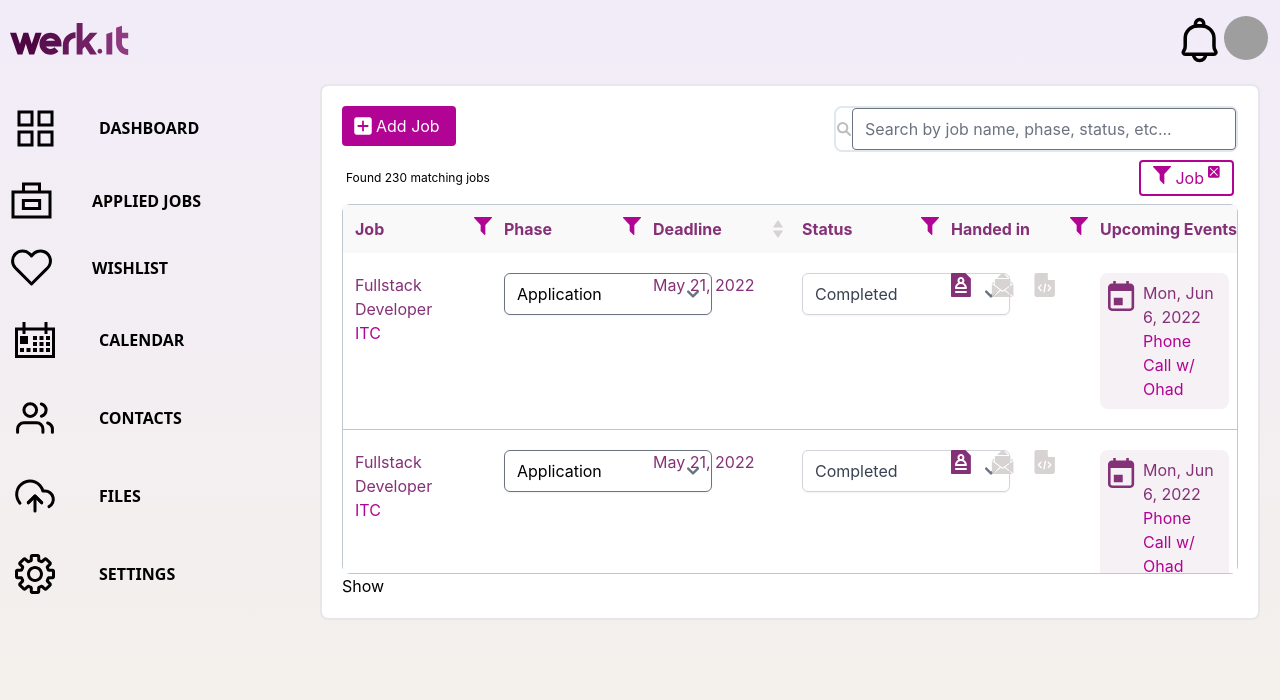
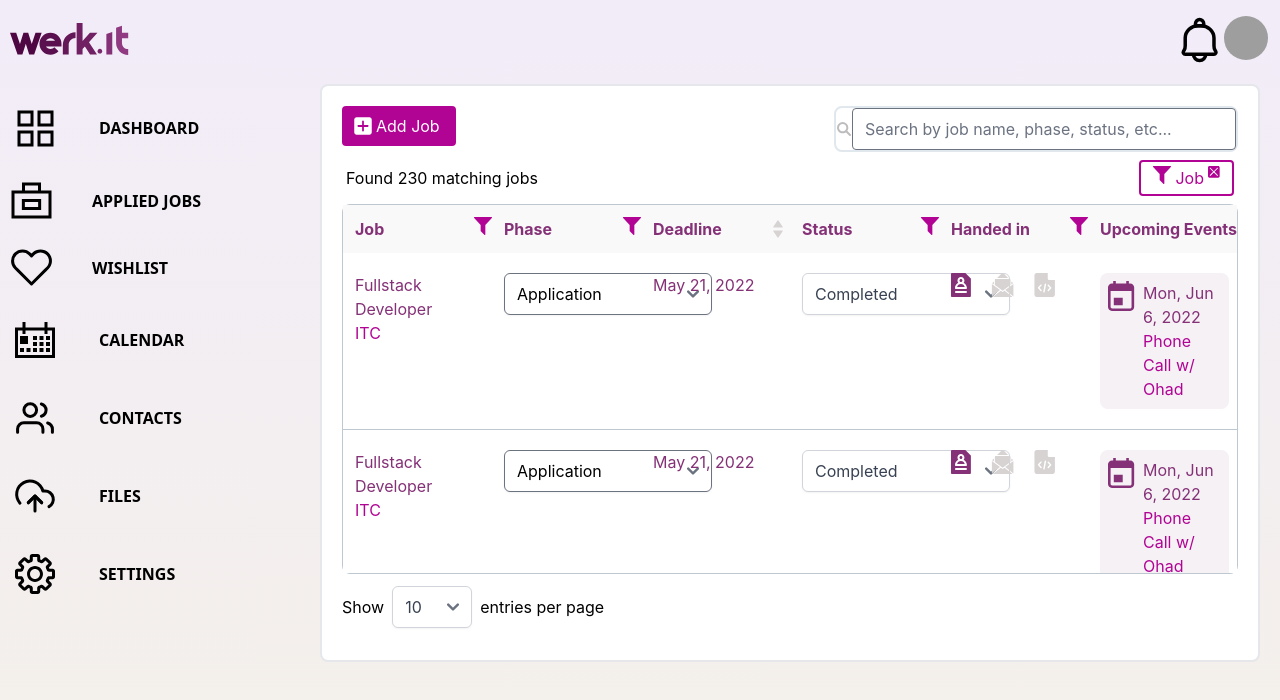
Before and after one commit to tweiss777/werk.it, a React (Create React App) app in the folder client/: page /dashboard in a window 1280 px wide. Shown: the top 700 px of the page. Built offline with nearby package versions, Linux system fonts and the light colour scheme; grey boxes are pictures that could not be loaded.

Commit message:
pagenumeration added

```diff
--- /dev/null
+++ b/client/src/components/ArrowLeft.tsx
@@ -0,0 +1,23 @@
+import React from "react";
+
+export default function ArrowLeft() {
+  return (
+    <div>
+      <svg
+        width="44"
+        height="32"
+        viewBox="0 0 44 32"
+        fill="none"
+        xmlns="http://www.w3.org/2000/svg"
+      >
+        <rect width="44" height="32" rx="8" fill="#F1F7FF" />
+        <path
+          fill-rule="evenodd"
+          clip-rule="evenodd"
+          d="M23.3623 21C23.1003 21 22.8393 20.898 22.6433 20.695L18.7803 16.695C18.4023 16.302 18.4073 15.679 18.7933 15.293L22.7933 11.293C23.1833 10.902 23.8163 10.902 24.2073 11.293C24.5973 11.684 24.5973 12.316 24.2073 12.707L20.9023 16.012L24.0813 19.305C24.4653 19.703 24.4543 20.336 24.0573 20.719C23.8623 20.907 23.6123 21 23.3623 21Z"
+          fill="#828282"
+        />
+      </svg>
+    </div>
+  );
+}
--- /dev/null
+++ b/client/src/components/ArrowRight.tsx
@@ -0,0 +1,23 @@
+import React from "react";
+
+export default function ArrowRight() {
+  return (
+    <div>
+      <svg
+        width="44"
+        height="32"
+        viewBox="0 0 44 32"
+        fill="none"
+        xmlns="http://www.w3.org/2000/svg"
+      >
+        <rect width="44" height="32" rx="8" fill="#F1F7FF" />
+        <path
+          fill-rule="evenodd"
+          clip-rule="evenodd"
+          d="M20.5 21C20.244 21 19.988 20.902 19.793 20.707C19.402 20.316 19.402 19.684 19.793 19.293L23.098 15.988L19.918 12.695C19.535 12.297 19.546 11.664 19.943 11.281C20.341 10.898 20.974 10.909 21.357 11.305L25.219 15.305C25.598 15.698 25.593 16.321 25.207 16.707L21.207 20.707C21.012 20.902 20.756 21 20.5 21Z"
+          fill="#828282"
+        />
+      </svg>
+    </div>
+  );
+}
--- a/client/src/components/PageDropdown.tsx
+++ b/client/src/components/PageDropdown.tsx
@@ -0,0 +1,15 @@
+import React from "react";
+
+export default function PageDropdown() {
+  return (
+    <div className="px-2">
+      <select
+        className="block w-20 text-gray-700 py-2 px-3 border border-gray-300 bg-white rounded-md shadow-sm focus:outline-none focus:ring-primary-500 focus:border-primary-500"
+        name="animals"
+      >
+        <option value="dog">10</option>
+        <option value="cat">20</option>
+      </select>
+    </div>
+  );
+}
--- /dev/null
+++ b/client/src/components/PageNumber.tsx
@@ -0,0 +1,14 @@
+import React, { useState } from "react";
+
+export default function PageNumber() {
+  const [pages, setPages] = useState([
+    1, 2, 3, 4, 5, 6, 7, 8, 9, 10, 11, 12, 13, 14, 15,
+  ]);
+  return (
+    <div>
+      {/* {pages.map((page: any, index: any) => {
+        return <div>{page}</div>;
+      })} */}
+    </div>
+  );
+}
--- /dev/null
+++ b/client/src/components/Pages.tsx
@@ -0,0 +1,11 @@
+import React from "react";
+import ArrowLeft from "./ArrowLeft";
+import ArrowRight from "./ArrowRight";
+
+export default function Pages() {
+  return (
+    <div>
+      <ArrowLeft /> <ArrowRight />
+    </div>
+  );
+}
--- a/client/src/components/StatusDropDown.tsx
+++ b/client/src/components/StatusDropDown.tsx
@@ -1,6 +1,7 @@
-import React from "react";
+import React, { useState } from "react";
 
 export default function StatusDropDown() {
+  const [status, setStatus] = useState("");
   return (
     <div>
       <div>
@@ -8,9 +9,11 @@ export default function StatusDropDown() {
           className="block w-52 text-gray-700 py-2 px-3 border border-gray-300 bg-white rounded-md shadow-sm focus:outline-none focus:ring-primary-500 focus:border-primary-500"
           name="animals"
         >
-          <option value="dog">Completed</option>
-          <option value="cat">In Process</option>
-          <option value="hamster">Rejected</option>
+          <option value={status}>Completed</option>
+          <option value={status}>In Process</option>
+          <option value={status}>Rejected</option>
+          <option value={status}>Label</option>
+          <option value={status}>Inactive</option>
         </select>
       </div>
     </div>
--- a/client/src/pages/Dashboard.tsx
+++ b/client/src/pages/Dashboard.tsx
@@ -2,6 +2,7 @@
 import React, { useState } from "react";
 import AddButton from "../components/AddButton";
 import FilterTab from "../components/FilterTab";
+import PageDropdown from "../components/PageDropdown";
 import Search from "../components/Search";
 import Table from "../components/Table";
 import { usePopups } from "../hooks/usePopups";
@@ -19,7 +20,7 @@ export default function Dashboard() {
           <AddButton /> <Search />
         </div>
         <div className="flex justify-between mx-1 ">
-          <div className="text-xs py-2 self-center">
+          <div className=" py-2 self-center">
             Found {matchingJobs} matching jobs
           </div>
           <FilterTab />
@@ -27,7 +28,14 @@ export default function Dashboard() {
         <div className="border-outline border rounded-lg">
           <Table />
         </div>
-        <div>Show </div>
+        <div>
+          <div className="flex py-3">
+            <span className="self-center">Show</span> <PageDropdown />
+            <span className="self-center"> entries per page</span>
+          </div>
+
+          <div>{/* <Pages/> */}</div>
+        </div>
       </div>
     </div>
   );
```
